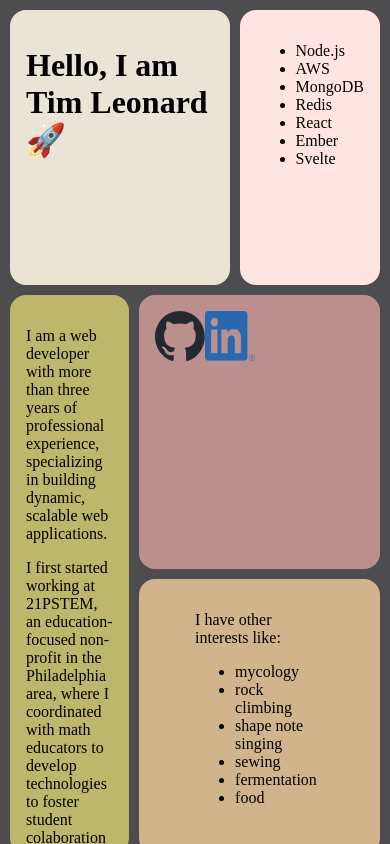
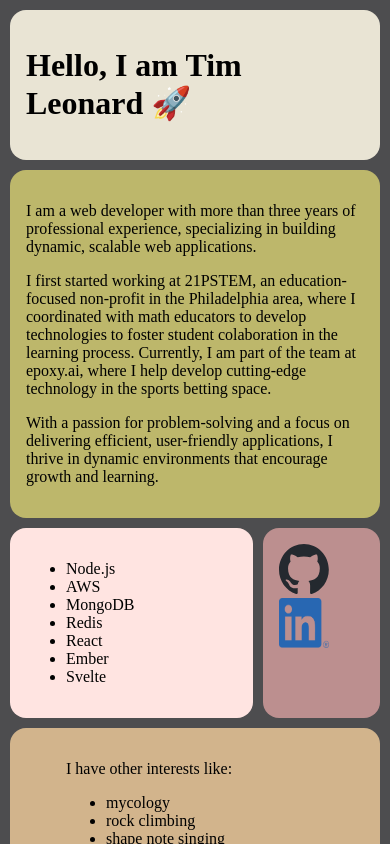
Before and after one commit to iamtimleonard/portfolio, a Next.js app: page / in a window 390 px wide. Built offline with nearby package versions, Linux system fonts and the light colour scheme.

Commit message:
feat(home): add breakpoint

```diff
--- a/app/home.module.css
+++ b/app/home.module.css
@@ -43,3 +43,13 @@
   background-color: tan;
   grid-area: misc;
 }
+
+@media only screen and (max-width: 768px) {
+  .gridContainer {
+    grid-template-areas:
+      "name name name"
+      "bio bio bio"
+      "skill skill contact"
+      "misc misc misc";
+  }
+}
```
